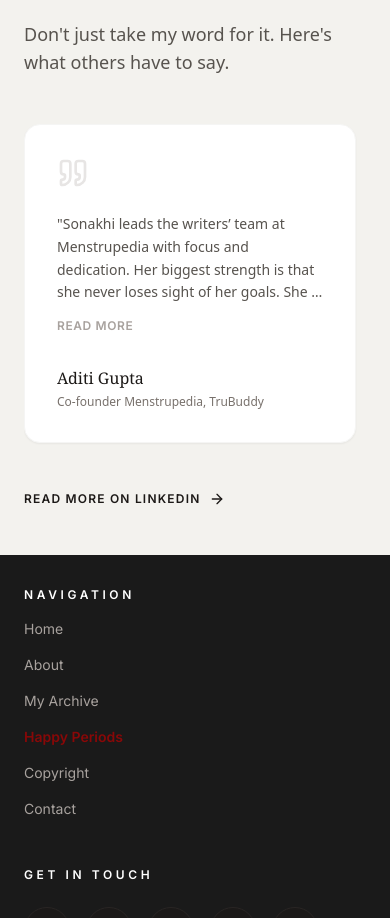
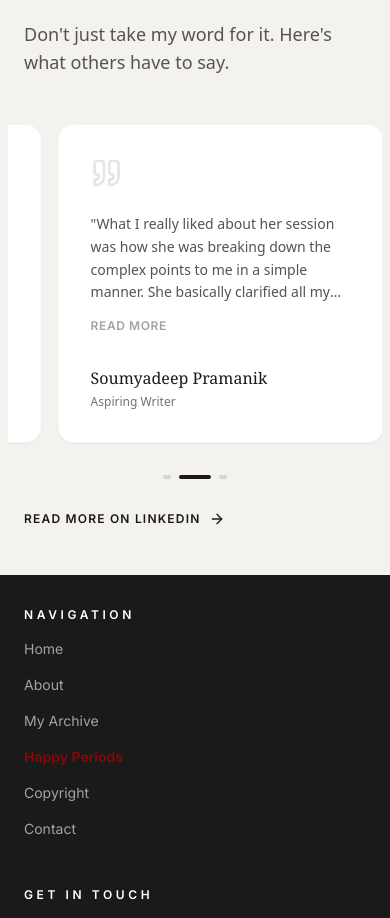
Before and after one commit to sonakhirumi/sonakhi-portfolio, a React (Vite) app: page / in a window 390 px wide. Shown: the part 865-1783 px from the top of the page. Built offline with nearby package versions, Linux system fonts and the light colour scheme; a web font is replaced by a local one.

Commit message:
Update Recommendations to use an auto-scrolling carousel on mobile

```diff
--- a/components/Recommendations.tsx
+++ b/components/Recommendations.tsx
@@ -1,4 +1,4 @@
-import React from 'react';
+import React, { useState, useEffect } from 'react';
 import { ExternalLink, ArrowRight, Quote } from 'lucide-react';
 
 const recommendations = [
@@ -26,6 +26,68 @@ const recommendations = [
 ];
 
 const Recommendations: React.FC = () => {
+    const realLength = recommendations.length;
+    const [recIndex, setRecIndex] = useState(realLength);
+    const [isPaused, setIsPaused] = useState(false);
+    const [touchStart, setTouchStart] = useState<number | null>(null);
+    const [touchEnd, setTouchEnd] = useState<number | null>(null);
+    const [isTransitioning, setIsTransitioning] = useState(true);
+
+    const loopableRecs = [...recommendations, ...recommendations, ...recommendations];
+
+    useEffect(() => {
+        if (isPaused) return;
+        const timer = setInterval(() => {
+            handleNext();
+        }, 3000);
+        return () => clearInterval(timer);
+    }, [isPaused, recIndex]);
+
+    const handleNext = () => {
+        setIsTransitioning(true);
+        setRecIndex((prev) => prev + 1);
+    };
+
+    const handlePrev = () => {
+        setIsTransitioning(true);
+        setRecIndex((prev) => prev - 1);
+    };
+
+    const handleTransitionEnd = () => {
+        if (recIndex >= realLength * 2) {
+            setIsTransitioning(false);
+            setRecIndex(realLength);
+        }
+        if (recIndex < realLength) {
+            setIsTransitioning(false);
+            setRecIndex(realLength * 2 - 1);
+        }
+    };
+
+    const minSwipeDistance = 50;
+
+    const onTouchStart = (e: React.TouchEvent) => {
+        setTouchEnd(null);
+        setTouchStart(e.targetTouches[0].clientX);
+        setIsPaused(true);
+    };
+
+    const onTouchMove = (e: React.TouchEvent) => {
+        setTouchEnd(e.targetTouches[0].clientX);
+    };
+
+    const onTouchEnd = () => {
+        if (!touchStart || !touchEnd) return;
+        const distance = touchStart - touchEnd;
+        const isLeftSwipe = distance > minSwipeDistance;
+        const isRightSwipe = distance < -minSwipeDistance;
+
+        if (isLeftSwipe) handleNext();
+        if (isRightSwipe) handlePrev();
+
+        setTimeout(() => setIsPaused(false), 5000);
+    };
+
     return (
         <section className="py-12 bg-[#f3f2ee]">
             <div className="max-w-7xl mx-auto px-6">
@@ -49,11 +111,12 @@ const Recommendations: React.FC = () => {
                     </a>
                 </div>
 
-                <div className="flex overflow-x-auto md:grid md:grid-cols-3 gap-6 pb-4 snap-x snap-mandatory [scrollbar-width:none] [-ms-overflow-style:none] [&::-webkit-scrollbar]:hidden">
+                {/* DESKTOP GRID */}
+                <div className="hidden md:grid md:grid-cols-3 gap-6">
                     {recommendations.map((rec, index) => (
                         <div
                             key={index}
-                            className="bg-white p-8 rounded-2xl shadow-sm hover:shadow-xl transition-all duration-300 border border-stone-100 relative flex flex-col h-full shrink-0 w-[85vw] md:w-auto snap-center"
+                            className="bg-white p-8 rounded-2xl shadow-sm hover:shadow-xl transition-all duration-300 border border-stone-100 relative flex flex-col h-full"
                         >
                             <Quote className="w-8 h-8 text-stone-200 mb-6" />
 
@@ -87,6 +150,67 @@ const Recommendations: React.FC = () => {
                     ))}
                 </div>
 
+                {/* MOBILE CAROUSEL */}
+                <div
+                    className="block md:hidden overflow-hidden -mx-4 px-4"
+                    onTouchStart={onTouchStart}
+                    onTouchMove={onTouchMove}
+                    onTouchEnd={onTouchEnd}
+                >
+                    <div
+                        className={`flex ${isTransitioning ? 'transition-transform duration-1000 ease-[cubic-bezier(0.23,1,0.32,1)]' : ''}`}
+                        style={{ transform: `translateX(-${recIndex * 100}%)` }}
+                        onTransitionEnd={handleTransitionEnd}
+                    >
+                        {loopableRecs.map((rec, index) => (
+                            <div key={index} className="w-full flex-shrink-0 px-2 box-border">
+                                <div className="bg-white p-8 rounded-2xl shadow-sm border border-stone-100 relative flex flex-col h-full mx-auto">
+                                    <Quote className="w-8 h-8 text-stone-200 mb-6" />
+
+                                    <div className="flex-grow">
+                                        <p className="font-sans text-stone-600 text-sm md:text-base leading-relaxed mb-2 line-clamp-4">
+                                            "{rec.text}"
+                                        </p>
+                                        <a
+                                            href={rec.sourceLink}
+                                            target="_blank"
+                                            rel="noopener noreferrer"
+                                            className="text-stone-400 hover:text-stone-900 text-xs font-bold uppercase tracking-wider transition-colors inline-block mb-8"
+                                        >
+                                            Read more
+                                        </a>
+                                    </div>
+
+                                    <div>
+                                        <a
+                                            href={rec.authorLink}
+                                            target="_blank"
+                                            rel="noopener noreferrer"
+                                            className="font-serif font-medium text-stone-900 hover:text-stone-500 transition-colors inline-flex items-center gap-1 group"
+                                        >
+                                            {rec.author}
+                                        </a>
+                                        <p className="font-sans text-xs text-stone-500 mt-1">{rec.role}</p>
+                                    </div>
+                                </div>
+                            </div>
+                        ))}
+                    </div>
+
+                    <div className="flex justify-center gap-2 mt-8">
+                        {recommendations.map((_, i) => (
+                            <button
+                                key={i}
+                                onClick={() => {
+                                    setIsTransitioning(true);
+                                    setRecIndex(realLength + i);
+                                }}
+                                className={`h-1 rounded-full transition-all duration-300 ${(recIndex % realLength) === i ? 'w-8 bg-stone-900' : 'w-2 bg-stone-300 hover:bg-stone-500'}`}
+                            />
+                        ))}
+                    </div>
+                </div>
+
                 <div className="mt-8 flex justify-start md:hidden">
                     <a
                         href="https://www.linkedin.com/in/sonakhi-malla-rumi/details/recommendations/"
```
